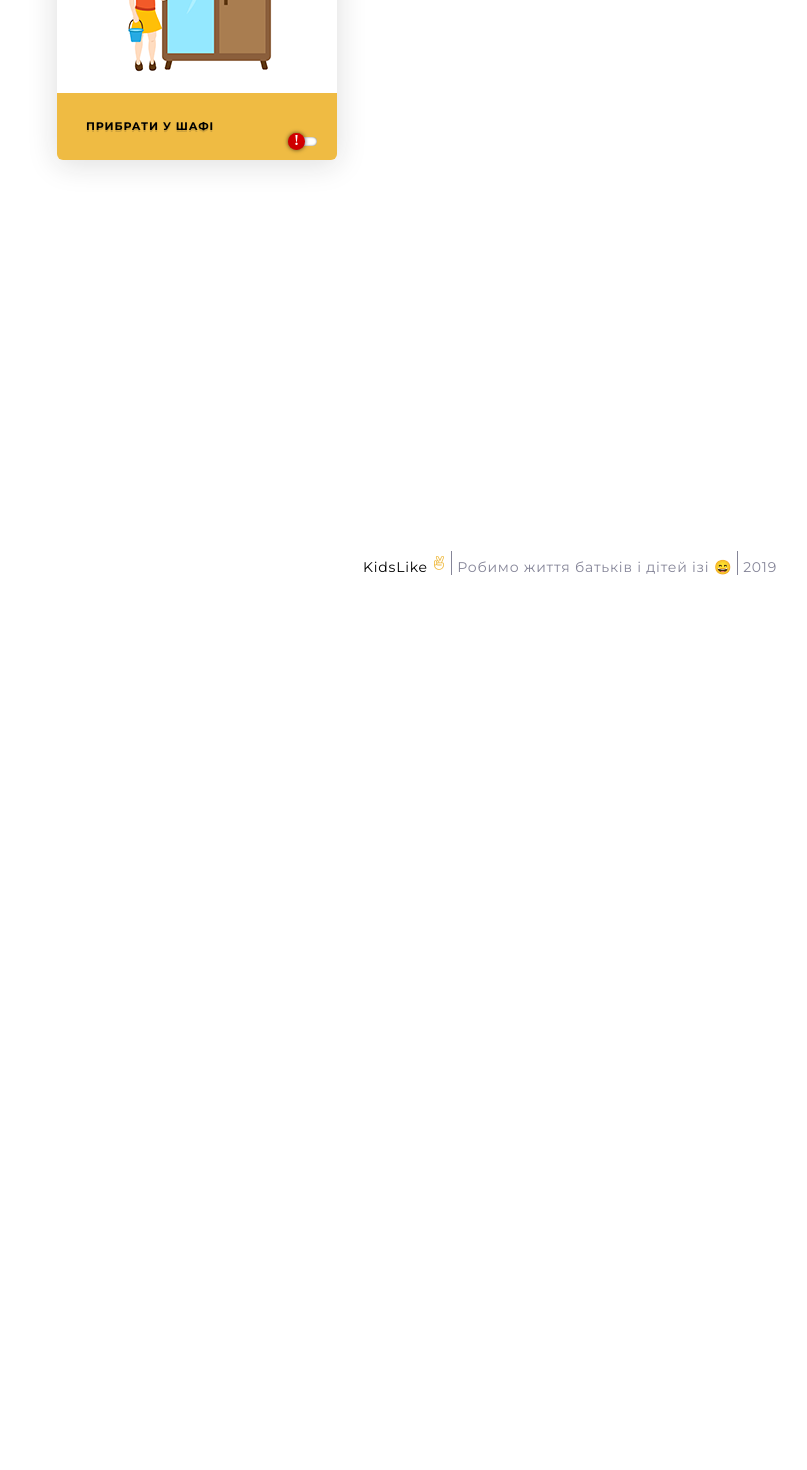
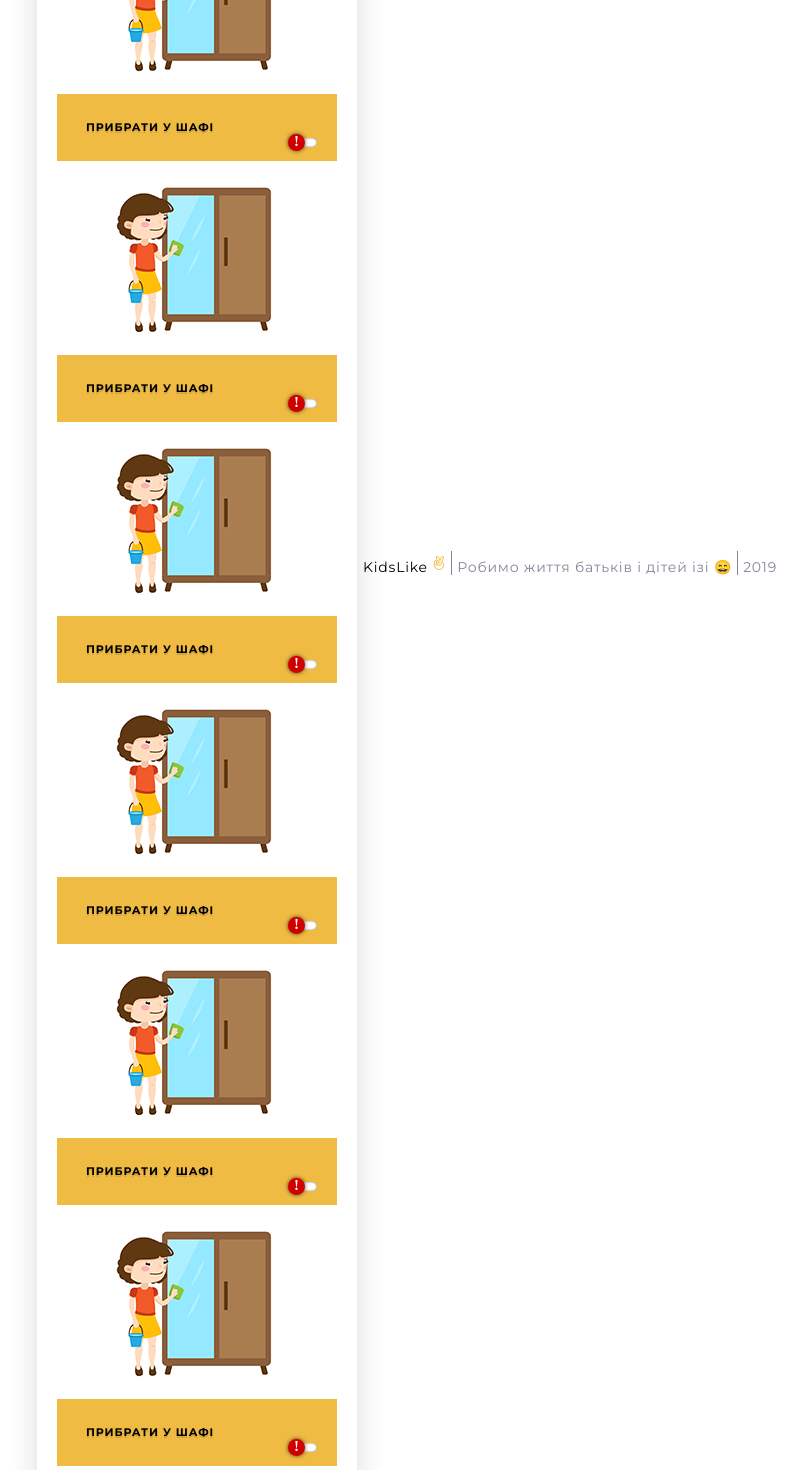
Before and after one commit to vbguard/kidsLike, a React app: page /card in a window 1280 px wide. Shown: the part 200-1670 px from the top of the page, without its empty margins (443-1250 px from the left). Before the commit the page ends 800 px from the top, so only its background shows below. Built offline with nearby package versions, Linux system fonts and the light colour scheme.

Commit message:
card styles fixed

```diff
--- a/src/components/card/Card.jsx
+++ b/src/components/card/Card.jsx
@@ -19,11 +19,55 @@ import CardTogle from '../CardTogle/CardTogle';
 // );
 
 const Card = ({ title }) => (
-  <div className={styles.Card}>
-    <div className={styles.pic}>{/* <ResponsiveImage picture={small} /> */}</div>
-    <div className={styles.pic_footer_container}>
-      <h2 className={styles.title}>{title}</h2>
-      <CardTogle />
+  <div className={styles.Card_container}>
+    <div className={styles.Card_list}>
+      <div className={styles.pic}>{/* <ResponsiveImage picture={small} /> */}</div>
+      <div className={styles.pic_footer}>
+        <h2 className={styles.title}>{title}</h2>
+        <CardTogle />
+      </div>
+    </div>
+    <div className={styles.Card_list}>
+      <div className={styles.pic}>{/* <ResponsiveImage picture={small} /> */}</div>
+      <div className={styles.pic_footer}>
+        <h2 className={styles.title}>{title}</h2>
+        <CardTogle />
+      </div>
+    </div>
+    <div className={styles.Card_list}>
+      <div className={styles.pic}>{/* <ResponsiveImage picture={small} /> */}</div>
+      <div className={styles.pic_footer}>
+        <h2 className={styles.title}>{title}</h2>
+        <CardTogle />
+      </div>
+    </div>
+    <div className={styles.Card_list}>
+      <div className={styles.pic}>{/* <ResponsiveImage picture={small} /> */}</div>
+      <div className={styles.pic_footer}>
+        <h2 className={styles.title}>{title}</h2>
+        <CardTogle />
+      </div>
+    </div>
+    <div className={styles.Card_list}>
+      <div className={styles.pic}>{/* <ResponsiveImage picture={small} /> */}</div>
+      <div className={styles.pic_footer}>
+        <h2 className={styles.title}>{title}</h2>
+        <CardTogle />
+      </div>
+    </div>
+    <div className={styles.Card_list}>
+      <div className={styles.pic}>{/* <ResponsiveImage picture={small} /> */}</div>
+      <div className={styles.pic_footer}>
+        <h2 className={styles.title}>{title}</h2>
+        <CardTogle />
+      </div>
+    </div>
+    <div className={styles.Card_list}>
+      <div className={styles.pic}>{/* <ResponsiveImage picture={small} /> */}</div>
+      <div className={styles.pic_footer}>
+        <h2 className={styles.title}>{title}</h2>
+        <CardTogle />
+      </div>
     </div>
   </div>
 );
--- a/src/components/card/card.module.css
+++ b/src/components/card/card.module.css
@@ -1,14 +1,19 @@
-.Card {
+.Card_container {
+  margin: 0 auto;
   display: flex;
-  margin: 0 auto;
   flex-direction: column;
   margin-top: 20px;
   margin-bottom: 20px;
-  width: 280px;
-  height: 260px;
+  width: 320px;
   border-radius: 6px;
   overflow: hidden;
   box-shadow: 0px 4px 30px 0px rgba(29, 29, 27, 0.15);
+}
+
+.Card_list {
+  margin: 0 auto;
+ width: 280px;
+ height: 261px;
 }
 
 .pic {
@@ -23,7 +28,7 @@
   background-color: rgb(255, 255, 255);
 }
 
-.pic_footer_container {
+.pic_footer {
   display: flex;
   justify-content: space-between;
   height: 67px;
```
